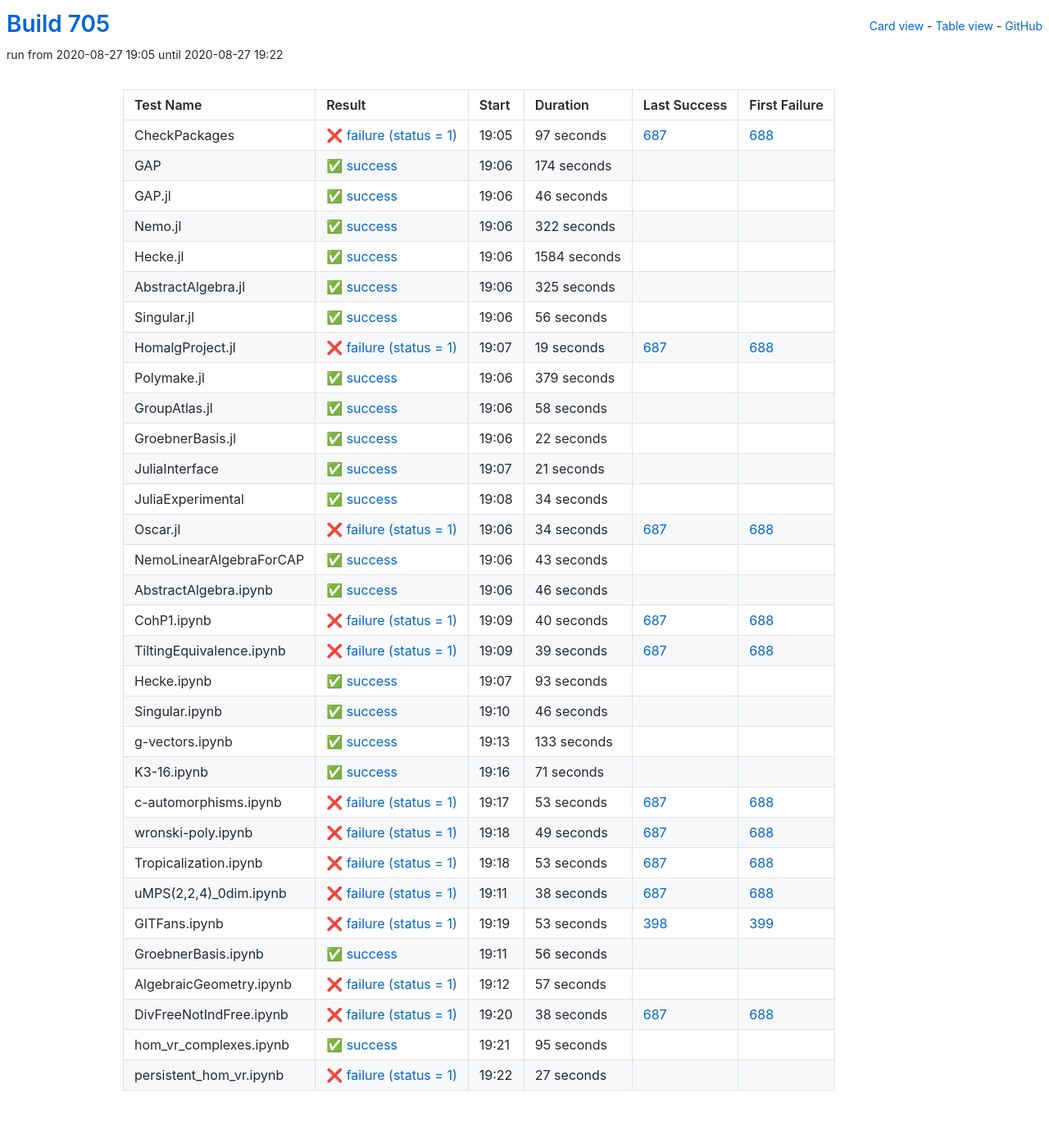
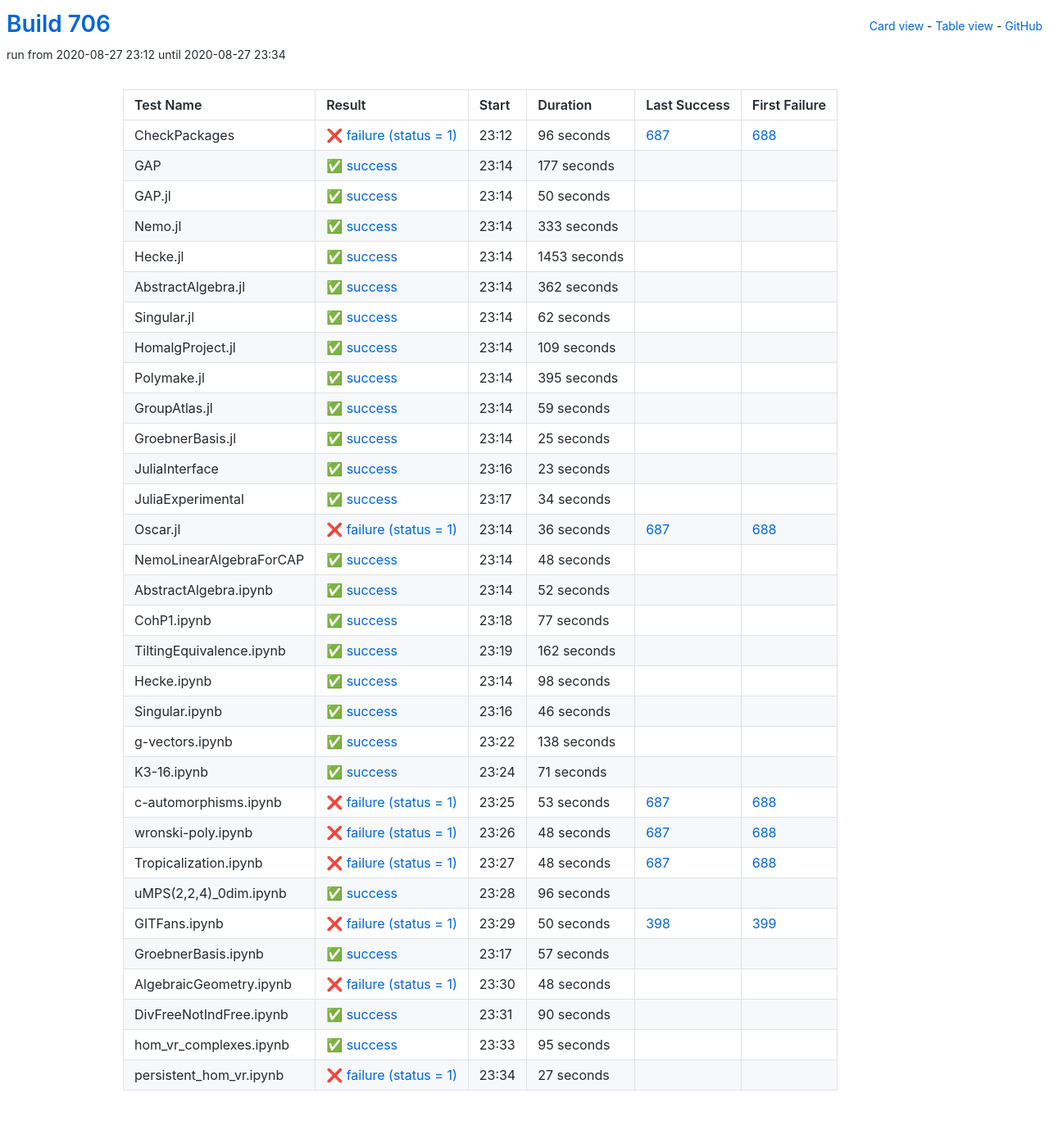
Before and after one commit to oscar-system/oscar-ci-status-stable, a Jekyll site: the page built from table.html, in a window 1280 px wide. Shown: the whole page at 82% size. Built offline with Jekyll 4.4.1, drawn with Linux system fonts in a browser that asks for light colours.

Commit message:
Build #706

```diff
--- a/_data/ci.yml
+++ b/_data/ci.yml
@@ -1,6 +1,6 @@
 ---
-build: 705
-build_url: https://oscarci.mathematik.uni-kl.de/job/oscar-stable/705/
+build: 706
+build_url: https://oscarci.mathematik.uni-kl.de/job/oscar-stable/706/
 job: oscar-stable
 organization: oscar-system
 repo: oscar-ci-status-stable
@@ -8,152 +8,152 @@ repourl: https://github.com/oscar-system/oscar-ci-status-stable
 tests:
 - name: CheckPackages
   id: checkpackages
-  log: https://oscarci.mathematik.uni-kl.de/job/oscar-stable/705/artifact/logs/build-705/CheckPackages.log
-  start: 2020-08-27 19:05
+  log: https://oscarci.mathematik.uni-kl.de/job/oscar-stable/706/artifact/logs/build-706/CheckPackages.log
+  start: 2020-08-27 23:12
   success: false
   exitcode: 1
   status: failure
-  duration: 97
+  duration: 96
   last_success: 687
   last_success_url: https://oscarci.mathematik.uni-kl.de/job/oscar-stable/687/
   first_failure: 688
   first_failure_url: https://oscarci.mathematik.uni-kl.de/job/oscar-stable/688/
 - name: GAP
   id: gap
-  log: https://oscarci.mathematik.uni-kl.de/job/oscar-stable/705/artifact/logs/build-705/GAP.log
-  start: 2020-08-27 19:06
+  log: https://oscarci.mathematik.uni-kl.de/job/oscar-stable/706/artifact/logs/build-706/GAP.log
+  start: 2020-08-27 23:14
   success: true
   exitcode: 0
   status: success
-  duration: 174
+  duration: 177
   last_success: false
   last_success_url:
   first_failure: false
   first_failure_url:
 - name: GAP.jl
   id: gap-jl
-  log: https://oscarci.mathematik.uni-kl.de/job/oscar-stable/705/artifact/logs/build-705/GAP.jl.log
-  start: 2020-08-27 19:06
+  log: https://oscarci.mathematik.uni-kl.de/job/oscar-stable/706/artifact/logs/build-706/GAP.jl.log
+  start: 2020-08-27 23:14
   success: true
   exitcode: 0
   status: success
-  duration: 46
+  duration: 50
   last_success: false
   last_success_url:
   first_failure: false
   first_failure_url:
 - name: Nemo.jl
   id: nemo-jl
-  log: https://oscarci.mathematik.uni-kl.de/job/oscar-stable/705/artifact/logs/build-705/Nemo.jl.log
-  start: 2020-08-27 19:06
+  log: https://oscarci.mathematik.uni-kl.de/job/oscar-stable/706/artifact/logs/build-706/Nemo.jl.log
+  start: 2020-08-27 23:14
   success: true
   exitcode: 0
   status: success
-  duration: 322
+  duration: 333
   last_success: false
   last_success_url:
   first_failure: false
   first_failure_url:
 - name: Hecke.jl
   id: hecke-jl
-  log: https://oscarci.mathematik.uni-kl.de/job/oscar-stable/705/artifact/logs/build-705/Hecke.jl.log
-  start: 2020-08-27 19:06
+  log: https://oscarci.mathematik.uni-kl.de/job/oscar-stable/706/artifact/logs/build-706/Hecke.jl.log
+  start: 2020-08-27 23:14
   success: true
   exitcode: 0
   status: success
-  duration: 1584
+  duration: 1453
   last_success: false
   last_success_url:
   first_failure: false
   first_failure_url:
 - name: AbstractAlgebra.jl
   id: abstractalgebra-jl
-  log: https://oscarci.mathematik.uni-kl.de/job/oscar-stable/705/artifact/logs/build-705/AbstractAlgebra.jl.log
-  start: 2020-08-27 19:06
+  log: https://oscarci.mathematik.uni-kl.de/job/oscar-stable/706/artifact/logs/build-706/AbstractAlgebra.jl.log
+  start: 2020-08-27 23:14
   success: true
   exitcode: 0
   status: success
-  duration: 325
+  duration: 362
   last_success: false
   last_success_url:
   first_failure: false
   first_failure_url:
 - name: Singular.jl
   id: singular-jl
-  log: https://oscarci.mathematik.uni-kl.de/job/oscar-stable/705/artifact/logs/build-705/Singular.jl.log
-  start: 2020-08-27 19:06
+  log: https://oscarci.mathematik.uni-kl.de/job/oscar-stable/706/artifact/logs/build-706/Singular.jl.log
+  start: 2020-08-27 23:14
   success: true
   exitcode: 0
   status: success
-  duration: 56
+  duration: 62
   last_success: false
   last_success_url:
   first_failure: false
   first_failure_url:
 - name: HomalgProject.jl
   id: homalgproject-jl
-  log: https://oscarci.mathematik.uni-kl.de/job/oscar-stable/705/artifact/logs/build-705/HomalgProject.jl.log
-  start: 2020-08-27 19:07
-  success: false
-  exitcode: 1
-  status: failure
-  duration: 19
-  last_success: 687
-  last_success_url: https://oscarci.mathematik.uni-kl.de/job/oscar-stable/687/
-  first_failure: 688
-  first_failure_url: https://oscarci.mathematik.uni-kl.de/job/oscar-stable/688/
-- name: Polymake.jl
-  id: polymake-jl
-  log: https://oscarci.mathematik.uni-kl.de/job/oscar-stable/705/artifact/logs/build-705/Polymake.jl.log
-  start: 2020-08-27 19:06
+  log: https://oscarci.mathematik.uni-kl.de/job/oscar-stable/706/artifact/logs/build-706/HomalgProject.jl.log
+  start: 2020-08-27 23:14
   success: true
   exitcode: 0
   status: success
-  duration: 379
+  duration: 109
+  last_success: false
+  last_success_url:
+  first_failure: false
+  first_failure_url:
+- name: Polymake.jl
+  id: polymake-jl
+  log: https://oscarci.mathematik.uni-kl.de/job/oscar-stable/706/artifact/logs/build-706/Polymake.jl.log
+  start: 2020-08-27 23:14
+  success: true
+  exitcode: 0
+  status: success
+  duration: 395
   last_success: false
   last_success_url:
   first_failure: false
   first_failure_url:
 - name: GroupAtlas.jl
   id: groupatlas-jl
-  log: https://oscarci.mathematik.uni-kl.de/job/oscar-stable/705/artifact/logs/build-705/GroupAtlas.jl.log
-  start: 2020-08-27 19:06
+  log: https://oscarci.mathematik.uni-kl.de/job/oscar-stable/706/artifact/logs/build-706/GroupAtlas.jl.log
+  start: 2020-08-27 23:14
   success: true
   exitcode: 0
   status: success
-  duration: 58
+  duration: 59
   last_success: false
   last_success_url:
   first_failure: false
   first_failure_url:
 - name: GroebnerBasis.jl
   id: groebnerbasis-jl
-  log: https://oscarci.mathematik.uni-kl.de/job/oscar-stable/705/artifact/logs/build-705/GroebnerBasis.jl.log
-  start: 2020-08-27 19:06
+  log: https://oscarci.mathematik.uni-kl.de/job/oscar-stable/706/artifact/logs/build-706/GroebnerBasis.jl.log
+  start: 2020-08-27 23:14
   success: true
   exitcode: 0
   status: success
-  duration: 22
+  duration: 25
   last_success: false
   last_success_url:
   first_failure: false
   first_failure_url:
 - name: JuliaInterface
   id: juliainterface
-  log: https://oscarci.mathematik.uni-kl.de/job/oscar-stable/705/artifact/logs/build-705/JuliaInterface.log
-  start: 2020-08-27 19:07
+  log: https://oscarci.mathematik.uni-kl.de/job/oscar-stable/706/artifact/logs/build-706/JuliaInterface.log
+  start: 2020-08-27 23:16
   success: true
   exitcode: 0
   status: success
-  duration: 21
+  duration: 23
   last_success: false
   last_success_url:
   first_failure: false
   first_failure_url:
 - name: JuliaExperimental
   id: juliaexperimental
-  log: https://oscarci.mathematik.uni-kl.de/job/oscar-stable/705/artifact/logs/build-705/JuliaExperimental.log
-  start: 2020-08-27 19:08
+  log: https://oscarci.mathematik.uni-kl.de/job/oscar-stable/706/artifact/logs/build-706/JuliaExperimental.log
+  start: 2020-08-27 23:17
   success: true
   exitcode: 0
   status: success
@@ -164,80 +164,80 @@ tests:
   first_failure_url:
 - name: Oscar.jl
   id: oscar-jl
-  log: https://oscarci.mathematik.uni-kl.de/job/oscar-stable/705/artifact/logs/build-705/Oscar.jl.log
-  start: 2020-08-27 19:06
+  log: https://oscarci.mathematik.uni-kl.de/job/oscar-stable/706/artifact/logs/build-706/Oscar.jl.log
+  start: 2020-08-27 23:14
   success: false
   exitcode: 1
   status: failure
-  duration: 34
+  duration: 36
   last_success: 687
   last_success_url: https://oscarci.mathematik.uni-kl.de/job/oscar-stable/687/
   first_failure: 688
   first_failure_url: https://oscarci.mathematik.uni-kl.de/job/oscar-stable/688/
 - name: NemoLinearAlgebraForCAP
   id: nemolinearalgebraforcap
-  log: https://oscarci.mathematik.uni-kl.de/job/oscar-stable/705/artifact/logs/build-705/NemoLinearAlgebraForCAP.log
-  start: 2020-08-27 19:06
+  log: https://oscarci.mathematik.uni-kl.de/job/oscar-stable/706/artifact/logs/build-706/NemoLinearAlgebraForCAP.log
+  start: 2020-08-27 23:14
   success: true
   exitcode: 0
   status: success
-  duration: 43
+  duration: 48
   last_success: false
   last_success_url:
   first_failure: false
   first_failure_url:
 - name: AbstractAlgebra.ipynb
   id: abstractalgebra-ipynb
-  log: https://oscarci.mathematik.uni-kl.de/job/oscar-stable/705/artifact/logs/build-705/AbstractAlgebra.ipynb.log
-  start: 2020-08-27 19:06
+  log: https://oscarci.mathematik.uni-kl.de/job/oscar-stable/706/artifact/logs/build-706/AbstractAlgebra.ipynb.log
+  start: 2020-08-27 23:14
   success: true
   exitcode: 0
   status: success
-  duration: 46
+  duration: 52
   last_success: false
   last_success_url:
   first_failure: false
   first_failure_url:
 - name: CohP1.ipynb
   id: cohp1-ipynb
-  log: https://oscarci.mathematik.uni-kl.de/job/oscar-stable/705/artifact/logs/build-705/CohP1.ipynb.log
-  start: 2020-08-27 19:09
-  success: false
-  exitcode: 1
-  status: failure
-  duration: 40
-  last_success: 687
-  last_success_url: https://oscarci.mathematik.uni-kl.de/job/oscar-stable/687/
-  first_failure: 688
-  first_failure_url: https://oscarci.mathematik.uni-kl.de/job/oscar-stable/688/
-- name: TiltingEquivalence.ipynb
-  id: tiltingequivalence-ipynb
-  log: https://oscarci.mathematik.uni-kl.de/job/oscar-stable/705/artifact/logs/build-705/TiltingEquivalence.ipynb.log
-  start: 2020-08-27 19:09
-  success: false
-  exitcode: 1
-  status: failure
-  duration: 39
-  last_success: 687
-  last_success_url: https://oscarci.mathematik.uni-kl.de/job/oscar-stable/687/
-  first_failure: 688
-  first_failure_url: https://oscarci.mathematik.uni-kl.de/job/oscar-stable/688/
-- name: Hecke.ipynb
-  id: hecke-ipynb
-  log: https://oscarci.mathematik.uni-kl.de/job/oscar-stable/705/artifact/logs/build-705/Hecke.ipynb.log
-  start: 2020-08-27 19:07
+  log: https://oscarci.mathematik.uni-kl.de/job/oscar-stable/706/artifact/logs/build-706/CohP1.ipynb.log
+  start: 2020-08-27 23:18
   success: true
   exitcode: 0
   status: success
-  duration: 93
+  duration: 77
+  last_success: false
+  last_success_url:
+  first_failure: false
+  first_failure_url:
+- name: TiltingEquivalence.ipynb
+  id: tiltingequivalence-ipynb
+  log: https://oscarci.mathematik.uni-kl.de/job/oscar-stable/706/artifact/logs/build-706/TiltingEquivalence.ipynb.log
+  start: 2020-08-27 23:19
+  success: true
+  exitcode: 0
+  status: success
+  duration: 162
+  last_success: false
+  last_success_url:
+  first_failure: false
+  first_failure_url:
+- name: Hecke.ipynb
+  id: hecke-ipynb
+  log: https://oscarci.mathematik.uni-kl.de/job/oscar-stable/706/artifact/logs/build-706/Hecke.ipynb.log
+  start: 2020-08-27 23:14
+  success: true
+  exitcode: 0
+  status: success
+  duration: 98
   last_success: false
   last_success_url:
   first_failure: false
   first_failure_url:
 - name: Singular.ipynb
   id: singular-ipynb
-  log: https://oscarci.mathematik.uni-kl.de/job/oscar-stable/705/artifact/logs/build-705/Singular.ipynb.log
-  start: 2020-08-27 19:10
+  log: https://oscarci.mathematik.uni-kl.de/job/oscar-stable/706/artifact/logs/build-706/Singular.ipynb.log
+  start: 2020-08-27 23:16
   success: true
   exitcode: 0
   status: success
@@ -248,20 +248,20 @@ tests:
   first_failure_url:
 - name: g-vectors.ipynb
   id: g-vectors-ipynb
-  log: https://oscarci.mathematik.uni-kl.de/job/oscar-stable/705/artifact/logs/build-705/g-vectors.ipynb.log
-  start: 2020-08-27 19:13
+  log: https://oscarci.mathematik.uni-kl.de/job/oscar-stable/706/artifact/logs/build-706/g-vectors.ipynb.log
+  start: 2020-08-27 23:22
   success: true
   exitcode: 0
   status: success
-  duration: 133
+  duration: 138
   last_success: false
   last_success_url:
   first_failure: false
   first_failure_url:
 - name: K3-16.ipynb
   id: k3-16-ipynb
-  log: https://oscarci.mathematik.uni-kl.de/job/oscar-stable/705/artifact/logs/build-705/K3-16.ipynb.log
-  start: 2020-08-27 19:16
+  log: https://oscarci.mathematik.uni-kl.de/job/oscar-stable/706/artifact/logs/build-706/K3-16.ipynb.log
+  start: 2020-08-27 23:24
   success: true
   exitcode: 0
   status: success
@@ -272,8 +272,8 @@ tests:
   first_failure_url:
 - name: c-automorphisms.ipynb
   id: c-automorphisms-ipynb
-  log: https://oscarci.mathematik.uni-kl.de/job/oscar-stable/705/artifact/logs/build-705/c-automorphisms.ipynb.log
-  start: 2020-08-27 19:17
+  log: https://oscarci.mathematik.uni-kl.de/job/oscar-stable/706/artifact/logs/build-706/c-automorphisms.ipynb.log
+  start: 2020-08-27 23:25
   success: false
   exitcode: 1
   status: failure
@@ -284,92 +284,92 @@ tests:
   first_failure_url: https://oscarci.mathematik.uni-kl.de/job/oscar-stable/688/
 - name: wronski-poly.ipynb
   id: wronski-poly-ipynb
-  log: https://oscarci.mathematik.uni-kl.de/job/oscar-stable/705/artifact/logs/build-705/wronski-poly.ipynb.log
-  start: 2020-08-27 19:18
+  log: https://oscarci.mathematik.uni-kl.de/job/oscar-stable/706/artifact/logs/build-706/wronski-poly.ipynb.log
+  start: 2020-08-27 23:26
   success: false
   exitcode: 1
   status: failure
-  duration: 49
+  duration: 48
   last_success: 687
   last_success_url: https://oscarci.mathematik.uni-kl.de/job/oscar-stable/687/
   first_failure: 688
   first_failure_url: https://oscarci.mathematik.uni-kl.de/job/oscar-stable/688/
 - name: Tropicalization.ipynb
   id: tropicalization-ipynb
-  log: https://oscarci.mathematik.uni-kl.de/job/oscar-stable/705/artifact/logs/build-705/Tropicalization.ipynb.log
-  start: 2020-08-27 19:18
+  log: https://oscarci.mathematik.uni-kl.de/job/oscar-stable/706/artifact/logs/build-706/Tropicalization.ipynb.log
+  start: 2020-08-27 23:27
   success: false
   exitcode: 1
   status: failure
-  duration: 53
+  duration: 48
   last_success: 687
   last_success_url: https://oscarci.mathematik.uni-kl.de/job/oscar-stable/687/
   first_failure: 688
   first_failure_url: https://oscarci.mathematik.uni-kl.de/job/oscar-stable/688/
 - name: uMPS(2,2,4)_0dim.ipynb
   id: umps-2-2-4-0dim-ipynb
-  log: https://oscarci.mathematik.uni-kl.de/job/oscar-stable/705/artifact/logs/build-705/uMPS-2-2-4-_0dim.ipynb.log
-  start: 2020-08-27 19:11
+  log: https://oscarci.mathematik.uni-kl.de/job/oscar-stable/706/artifact/logs/build-706/uMPS-2-2-4-_0dim.ipynb.log
+  start: 2020-08-27 23:28
+  success: true
+  exitcode: 0
+  status: success
+  duration: 96
+  last_success: false
+  last_success_url:
+  first_failure: false
+  first_failure_url:
+- name: GITFans.ipynb
+  id: gitfans-ipynb
+  log: https://oscarci.mathematik.uni-kl.de/job/oscar-stable/706/artifact/logs/build-706/GITFans.ipynb.log
+  start: 2020-08-27 23:29
   success: false
   exitcode: 1
   status: failure
-  duration: 38
-  last_success: 687
-  last_success_url: https://oscarci.mathematik.uni-kl.de/job/oscar-stable/687/
-  first_failure: 688
-  first_failure_url: https://oscarci.mathematik.uni-kl.de/job/oscar-stable/688/
-- name: GITFans.ipynb
-  id: gitfans-ipynb
-  log: https://oscarci.mathematik.uni-kl.de/job/oscar-stable/705/artifact/logs/build-705/GITFans.ipynb.log
-  start: 2020-08-27 19:19
-  success: false
-  exitcode: 1
-  status: failure
-  duration: 53
+  duration: 50
   last_success: 398
   last_success_url: https://oscarci.mathematik.uni-kl.de/job/oscar-stable/398/
   first_failure: 399
   first_failure_url: https://oscarci.mathematik.uni-kl.de/job/oscar-stable/399/
 - name: GroebnerBasis.ipynb
   id: groebnerbasis-ipynb
-  log: https://oscarci.mathematik.uni-kl.de/job/oscar-stable/705/artifact/logs/build-705/GroebnerBasis.ipynb.log
-  start: 2020-08-27 19:11
+  log: https://oscarci.mathematik.uni-kl.de/job/oscar-stable/706/artifact/logs/build-706/GroebnerBasis.ipynb.log
+  start: 2020-08-27 23:17
   success: true
   exitcode: 0
   status: success
-  duration: 56
+  duration: 57
   last_success: false
   last_success_url:
   first_failure: false
   first_failure_url:
 - name: AlgebraicGeometry.ipynb
   id: algebraicgeometry-ipynb
-  log: https://oscarci.mathematik.uni-kl.de/job/oscar-stable/705/artifact/logs/build-705/AlgebraicGeometry.ipynb.log
-  start: 2020-08-27 19:12
+  log: https://oscarci.mathematik.uni-kl.de/job/oscar-stable/706/artifact/logs/build-706/AlgebraicGeometry.ipynb.log
+  start: 2020-08-27 23:30
   success: false
   exitcode: 1
   status: failure
-  duration: 57
+  duration: 48
   last_success: false
   last_success_url:
   first_failure: false
   first_failure_url:
 - name: DivFreeNotIndFree.ipynb
   id: divfreenotindfree-ipynb
-  log: https://oscarci.mathematik.uni-kl.de/job/oscar-stable/705/artifact/logs/build-705/DivFreeNotIndFree.ipynb.log
-  start: 2020-08-27 19:20
-  success: false
-  exitcode: 1
-  status: failure
-  duration: 38
-  last_success: 687
-  last_success_url: https://oscarci.mathematik.uni-kl.de/job/oscar-stable/687/
-  first_failure: 688
-  first_failure_url: https://oscarci.mathematik.uni-kl.de/job/oscar-stable/688/
+  log: https://oscarci.mathematik.uni-kl.de/job/oscar-stable/706/artifact/logs/build-706/DivFreeNotIndFree.ipynb.log
+  start: 2020-08-27 23:31
+  success: true
+  exitcode: 0
+  status: success
+  duration: 90
+  last_success: false
+  last_success_url:
+  first_failure: false
+  first_failure_url:
 - name: hom_vr_complexes.ipynb
   id: hom-vr-complexes-ipynb
-  log: https://oscarci.mathematik.uni-kl.de/job/oscar-stable/705/artifact/logs/build-705/hom_vr_complexes.ipynb.log
-  start: 2020-08-27 19:21
+  log: https://oscarci.mathematik.uni-kl.de/job/oscar-stable/706/artifact/logs/build-706/hom_vr_complexes.ipynb.log
+  start: 2020-08-27 23:33
   success: true
   exitcode: 0
   status: success
@@ -380,8 +380,8 @@ tests:
   first_failure_url:
 - name: persistent_hom_vr.ipynb
   id: persistent-hom-vr-ipynb
-  log: https://oscarci.mathematik.uni-kl.de/job/oscar-stable/705/artifact/logs/build-705/persistent_hom_vr.ipynb.log
-  start: 2020-08-27 19:22
+  log: https://oscarci.mathematik.uni-kl.de/job/oscar-stable/706/artifact/logs/build-706/persistent_hom_vr.ipynb.log
+  start: 2020-08-27 23:34
   success: false
   exitcode: 1
   status: failure
```
Also changed, not shown: README.md.
